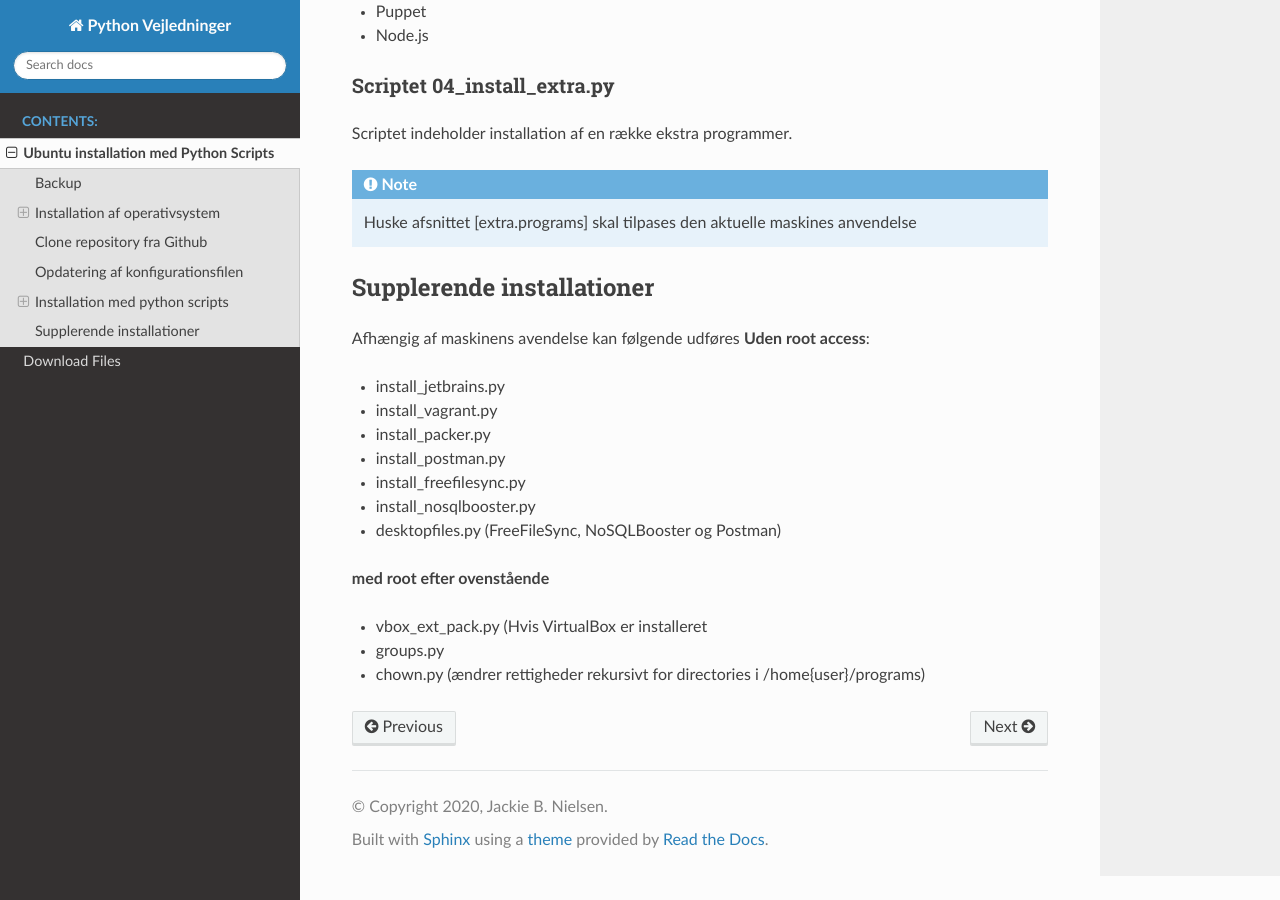
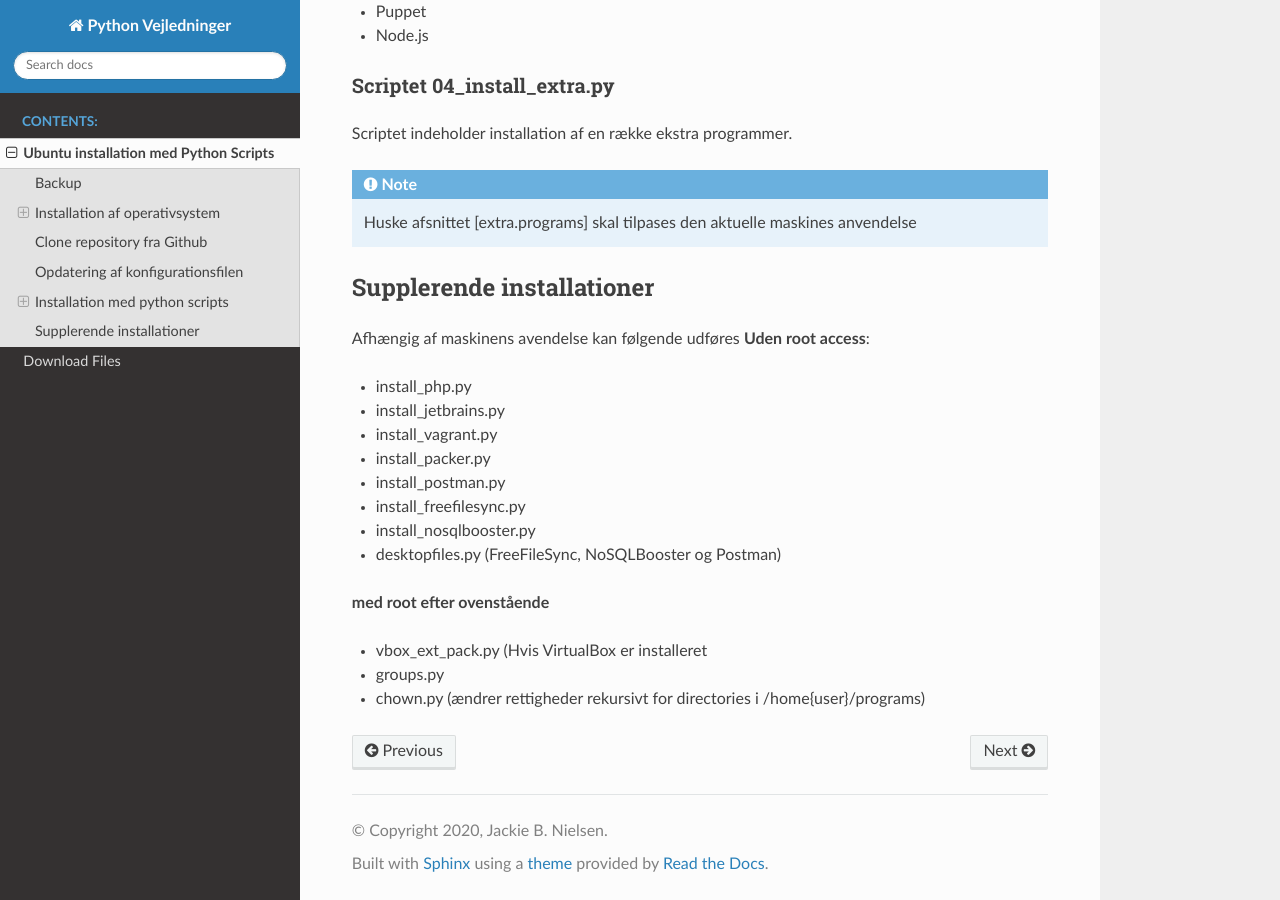
Before and after one commit to brundtoe/python-ubuntu, a Sphinx documentation site: the page built from docs/source/installation.rst, in a window 1280 px wide and 900 px high, scrolled down 3603 px. Built offline with Sphinx 7.4.7 and the Read the Docs theme 2.0.0, drawn with Linux system fonts in a browser that asks for light colours.

Commit message:
tilføjet installation af php

```diff
--- a/docs/source/installation.rst
+++ b/docs/source/installation.rst
@@ -140,6 +140,7 @@ Supplerende installationer
 ==========================
 Afhængig af maskinens avendelse kan følgende udføres **Uden root access**:
 
+- install_php.py
 - install_jetbrains.py
 - install_vagrant.py
 - install_packer.py
```
